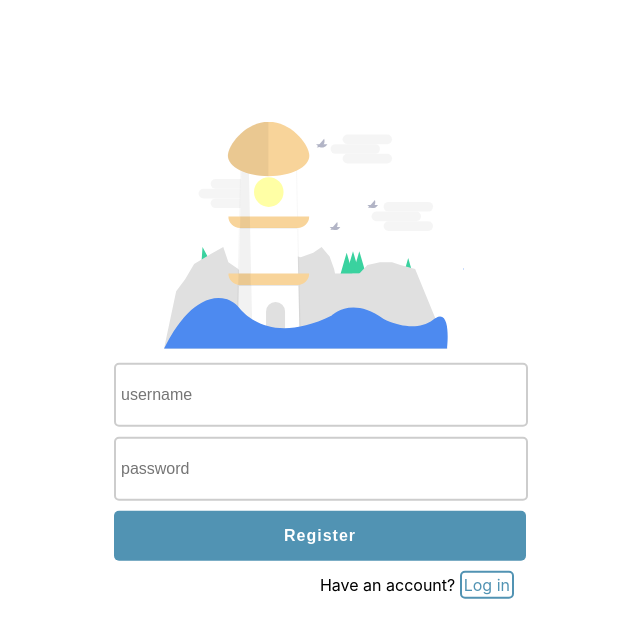
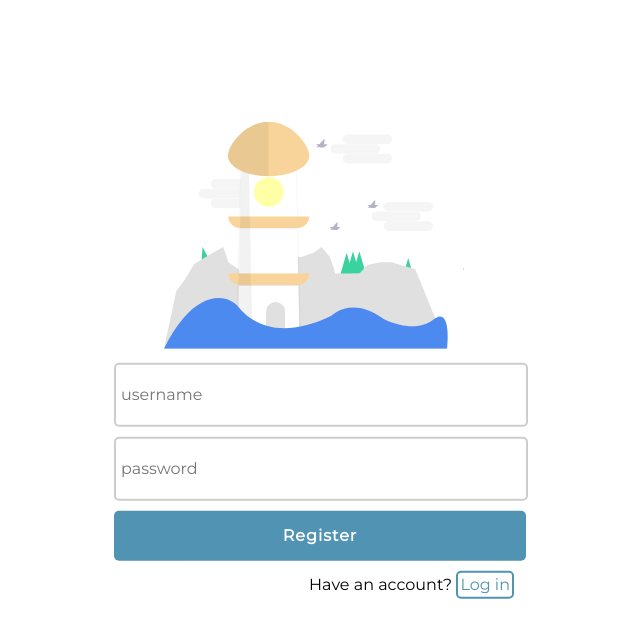
Before and after one commit to roselandroche/Pintereach-Frontend, a React (Create React App) app in the folder articles/: page /register in a window 1280 px wide. Shown: the top 638 px of the page, without its empty margins (326-966 px from the left). Built offline with nearby package versions, Linux system fonts and the light colour scheme.

Commit message:
Made some visual fixes, added the font Monserrat to the project

```diff
--- a/articles/src/App.css
+++ b/articles/src/App.css
@@ -1,3 +1,10 @@
+@import url('https://fonts.googleapis.com/css?family=Montserrat&display=swap');
+
+
+*{
+  font-family:  'Montserrat', sans-serif;
+}
+
 .App {
   text-align: center;
 }
@@ -61,7 +68,7 @@
   text-align: center;
   padding: 5px;
   height: 25px;
-  width: 50px;
+  width: 60px;
 }
 .navbar .logout-button img {
   filter: invert();
@@ -331,3 +338,7 @@
 .back-arrow {
   filter: invert();
 }
+
+.error {
+  color: red;
+}
--- a/articles/src/components/Register.jsx
+++ b/articles/src/components/Register.jsx
@@ -1,36 +1,50 @@
 import React from "react";
 import { withFormik, Form, Field } from "formik";
-import * as Yup from 'yup';
-import { connect } from 'react-redux';
-import { registerUser } from '../action/register'
-import {Link} from 'react-router-dom'
+import * as Yup from "yup";
+import { connect } from "react-redux";
+import { registerUser } from "../action/register";
+import { Link } from "react-router-dom";
 
 const Register = ({ values, touched, errors }) => {
-
   return (
     <div className="register">
       <div className="illustration">
-        <img width="300px" src="img/register-illustration.svg" alt="lighthouse illustration" />
+        <img
+          width="300px"
+          src="img/register-illustration.svg"
+          alt="lighthouse illustration"
+        />
       </div>
       <Form>
         <Field
-        className="styled-input"
+          className="styled-input"
           name="username"
           value={values.username}
           placeholder="username"
           type="text"
         />
-        {touched.username && errors.username && (<p className="error">{errors.username}</p>)}
         <Field
-        className="styled-input"
+          className="styled-input"
           name="password"
           value={values.password}
           placeholder="password"
           type="password"
-          />
-          {touched.password && errors.password && ( <p className="error">{errors.password}</p>)}
-        <button className="primary-button" type="submit">Register</button>
-        <div className="register-login">Have an account? <Link to='/login' className="button">Log in</Link> </div>
+        />
+        {touched.username && errors.username && (
+          <p className="error">{errors.username}</p>
+        )}
+        {touched.password && errors.password && (
+          <p className="error">{errors.password}</p>
+        )}
+        <button className="primary-button" type="submit">
+          Register
+        </button>
+        <div className="register-login">
+          Have an account?{" "}
+          <Link to="/login" className="button">
+            Log in
+          </Link>{" "}
+        </div>
       </Form>
     </div>
   );
@@ -41,20 +55,19 @@ const FormikRegister = withFormik({
     return {
       username: username || "",
       password: password || ""
-    }
+    };
   },
 
   validationSchema: Yup.object().shape({
     username: Yup.string().required("Username is required"),
-    password: Yup.string().required("Password is required"),
+    password: Yup.string().required("Password is required")
   }),
 
   handleSubmit(values, formikBag) {
-    console.log(formikBag)
-    formikBag.props.registerUser(values)
-    formikBag.resetForm({username:'', password:''})
-  },
-
+    console.log(formikBag);
+    formikBag.props.registerUser(values);
+    formikBag.resetForm({ username: "", password: "" });
+  }
 })(Register);
 
-export default connect(null, {registerUser})(FormikRegister);
+export default connect(null, { registerUser })(FormikRegister);
```
